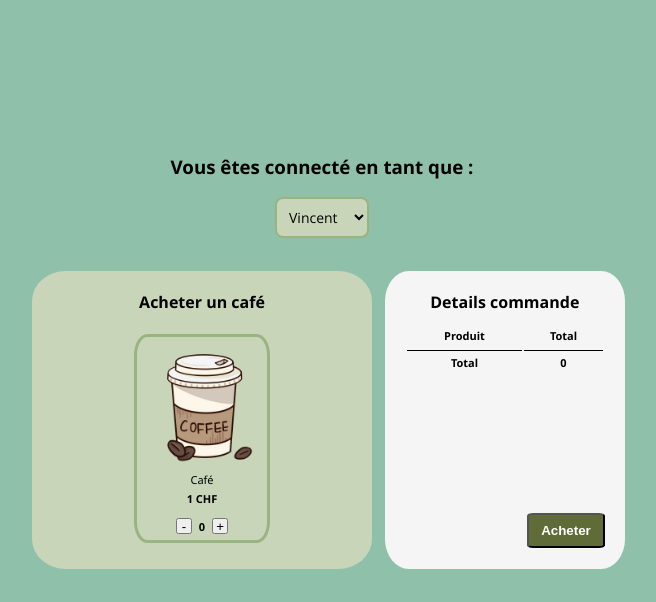
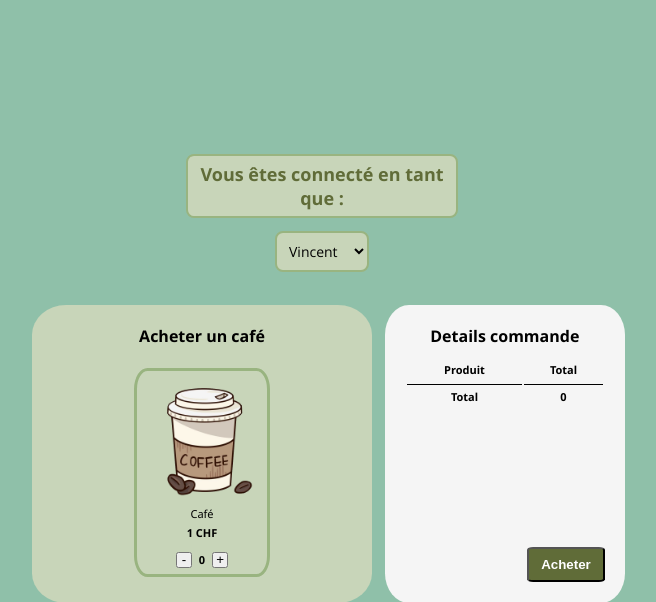
Before and after one commit to ethanschafstall/P_DEV_Cafe, a PHP site: page / in a window 1280 px wide. Shown: the top 602 px of the page, without its empty margins (318-974 px from the left). Run offline with PHP 8.4, Linux system fonts and the light colour scheme; lists and menus that the app fills with data are empty; some libraries are stand-ins or nearby versions.

Commit message:
update style display user account

```diff
--- a/Site/src/css/style.css
+++ b/Site/src/css/style.css
@@ -126,13 +126,38 @@ section.summary table tbody tr:last-of-type th {
     cursor: pointer;
 }
 
-.nameCreditsSection{
+
+#scrollingLisMenu option {
+    background-color: white;
+    color: black;
+}
+
+.connectionText {
+    font-size: 18px;
+    margin-bottom: 1%px;
+    border: 2px solid #99b480;
+    padding: 0.5%;
+    width: 20%;
+    margin: auto;
+    border-radius: 8px;
+    background-color: #c8d5b9;
+    color: #606c38;
+}
+
+.nameCreditsSection {
     margin-top: -14%;
     margin-right: 3%;
     text-align: right;
 }
 
+.namesold {
+    font-size: 16px;
+    color:black;
+}
+
 #scrollingLisMenu {
+    margin-top: 1%;
+
     font-family: 'Open Sans', sans-serif;
     font-size: 14px;
     border: 2px solid #99b480;
@@ -141,8 +166,3 @@ section.summary table tbody tr:last-of-type th {
     background-color: #c8d5b9;
     color: black;
 }
-
-#scrollingLisMenu option {
-    background-color: white;
-    color: black;
-}
```
